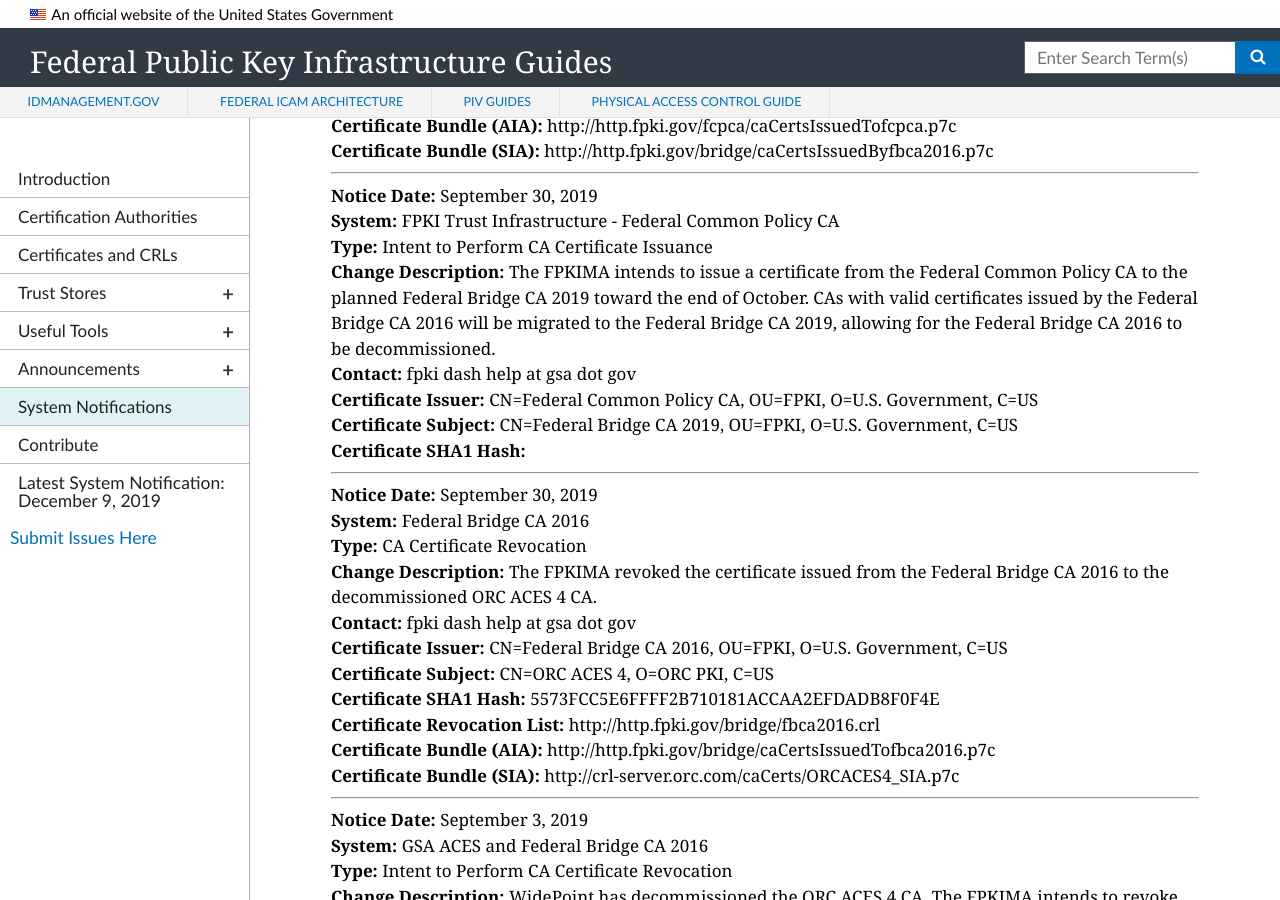
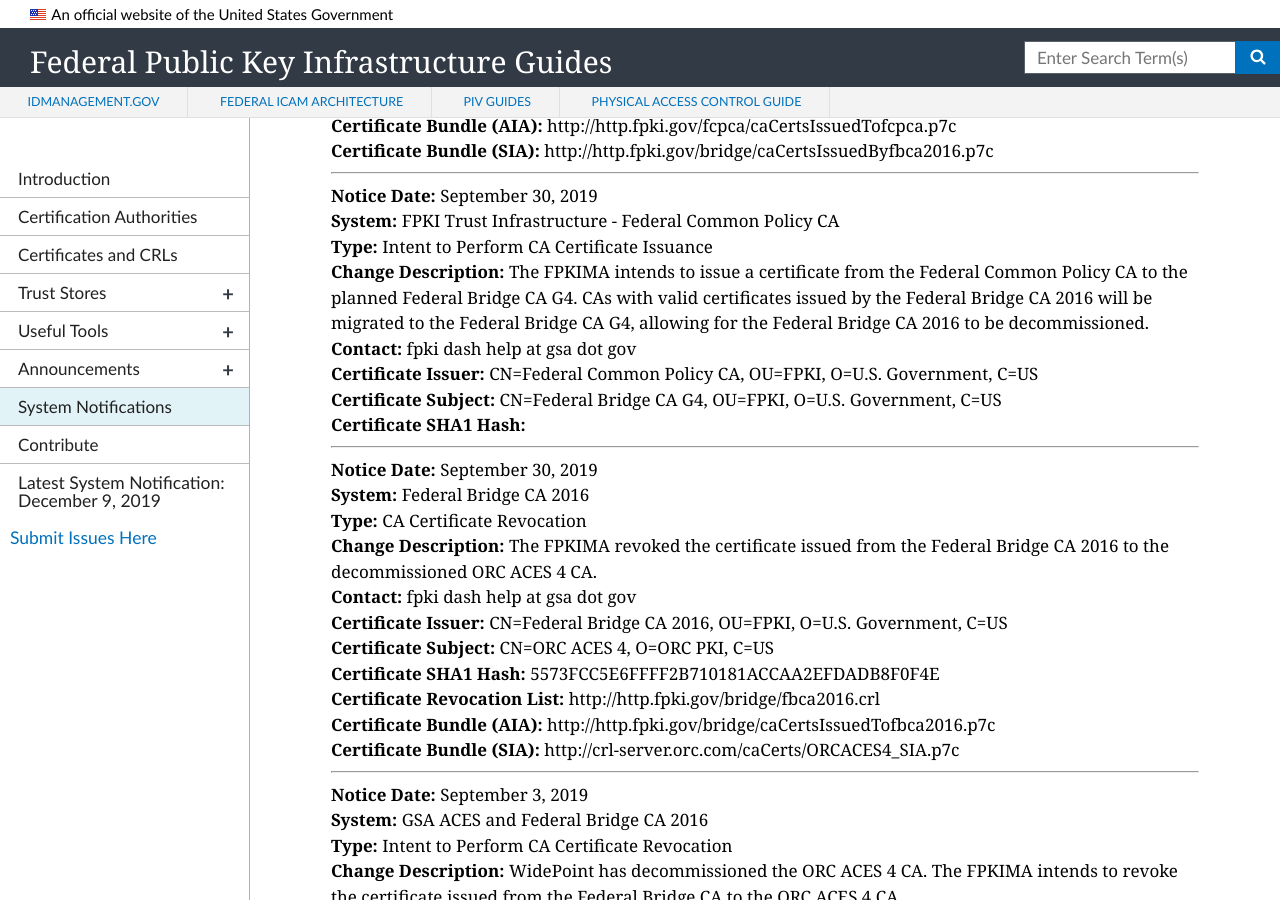
Before and after one commit to GSA/fpki-guides, a Jekyll site: the page built from pages/fpki_notifications.md, in a window 1280 px wide and 900 px high, scrolled down 3673 px. Built offline with Jekyll 4.4.1, drawn with Linux system fonts in a browser that asks for light colours; nearby versions of some CDN libraries.

Commit message:
Update notifications.yml
Rebrand Federal Bridge CA 2019 -> Federal Bridge CA G4

```diff
--- a/_data/notifications.yml
+++ b/_data/notifications.yml
@@ -1379,11 +1379,11 @@
   change_type: Intent to Perform CA Certificate Issuance
   start_datetime:
   system: FPKI Trust Infrastructure - Federal Common Policy CA
-  change_description: The FPKIMA intends to issue a certificate from the Federal Common Policy CA to the planned Federal Bridge CA 2019 toward the end of October. CAs with valid certificates issued by the Federal Bridge CA 2016 will be migrated to the Federal Bridge CA 2019, allowing for the Federal Bridge CA 2016 to be decommissioned.
+  change_description: The FPKIMA intends to issue a certificate from the Federal Common Policy CA to the planned Federal Bridge CA G4. CAs with valid certificates issued by the Federal Bridge CA 2016 will be migrated to the Federal Bridge CA G4, allowing for the Federal Bridge CA 2016 to be decommissioned.
   contact: fpki dash help at gsa dot gov
   ca_certificate_hash:
   ca_certificate_issuer: CN=Federal Common Policy CA, OU=FPKI, O=U.S. Government, C=US
-  ca_certificate_subject: CN=Federal Bridge CA 2019, OU=FPKI, O=U.S. Government, C=US
+  ca_certificate_subject: CN=Federal Bridge CA G4, OU=FPKI, O=U.S. Government, C=US
   cdp_uri:
   aia_uri:
   sia_uri:
```
